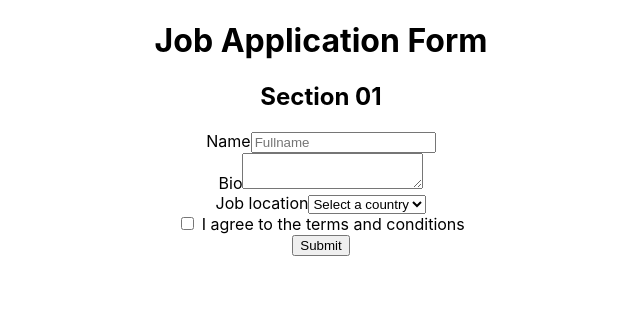
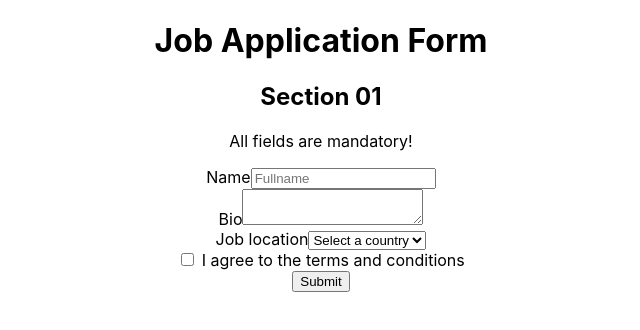
Before and after one commit to AHTHneeuhl/react-testing, a React (Create React App) app: page / in a window 1280 px wide. Shown: the top 330 px of the page, without its empty margins (319-959 px from the left). Built offline with nearby package versions, Linux system fonts and the light colour scheme.

Commit message:
getByText

```diff
--- a/src/components/application/Application.tsx
+++ b/src/components/application/Application.tsx
@@ -3,6 +3,7 @@ export const Application = () => {
     <>
       <h1>Job Application Form</h1>
       <h2>Section 01</h2>
+      <p>All fields are mandatory!</p>
       <form>
         <div>
           <label htmlFor="name">Name</label>
```
Also changed, not shown: 1 other file (tests, documents, lock files or other folders).
